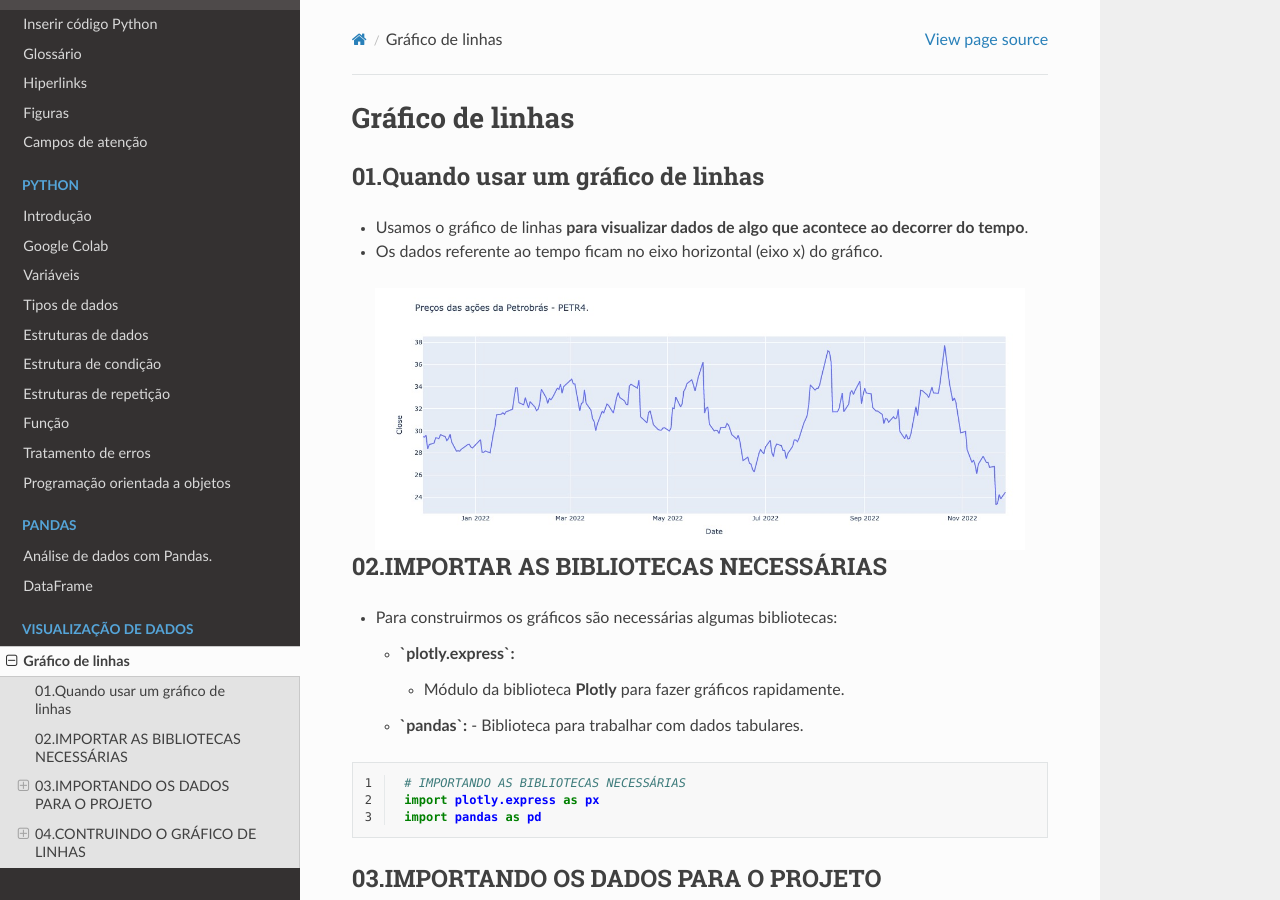
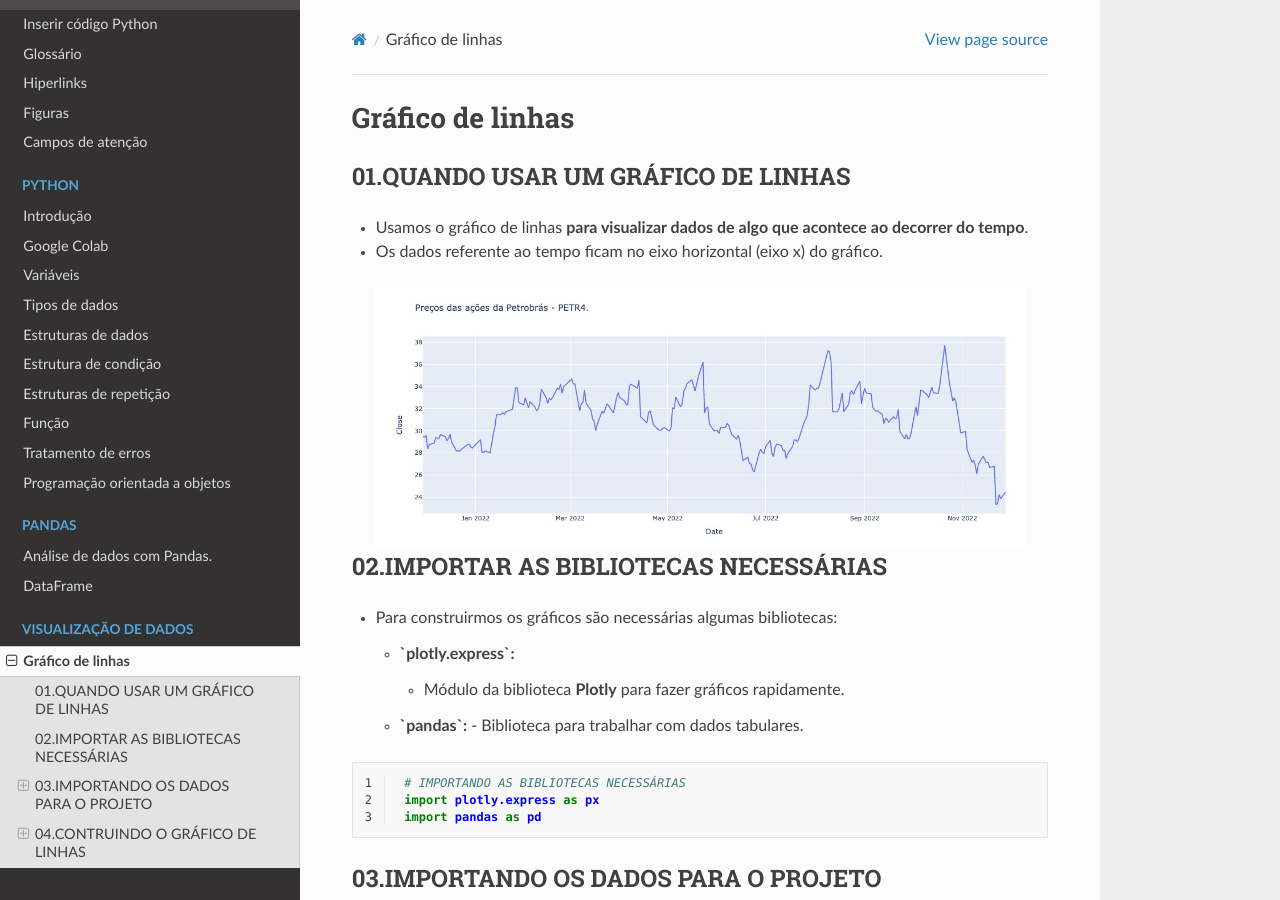
Before and after one commit to conteudo-orbeai/RTD-LIVRO, a Sphinx documentation site: the page built from docs/source/VISUALIZACAO_DE_DADOS/GRAFICO_DE_LINHA/plotly_express_grafico_de_linha.rst, in a window 1280 px wide and 900 px high. Built offline with Sphinx 7.4.7 and the Read the Docs theme 2.0.0, drawn with Linux system fonts in a browser that asks for light colours.

Commit message:
Update plotly_express_grafico_de_linha.rst

```diff
--- a/docs/source/VISUALIZACAO_DE_DADOS/GRAFICO_DE_LINHA/plotly_express_grafico_de_linha.rst
+++ b/docs/source/VISUALIZACAO_DE_DADOS/GRAFICO_DE_LINHA/plotly_express_grafico_de_linha.rst
@@ -1,7 +1,7 @@
 Gráfico de linhas
 ****
 
-01.Quando usar um gráfico de linhas
+01.QUANDO USAR UM GRÁFICO DE LINHAS
 =====
 
 •	Usamos o gráfico de linhas **para visualizar dados de algo que acontece ao decorrer do tempo**.
@@ -74,7 +74,7 @@
 
 .. image:: PLOTLY_EXPRESS_FIGURE_GRAFICO_LINHAS.png
    :align: center
-   :width: 350
+   :width: 400
 
 04.b.Construindo o gráfico de linhas
 ----
```
